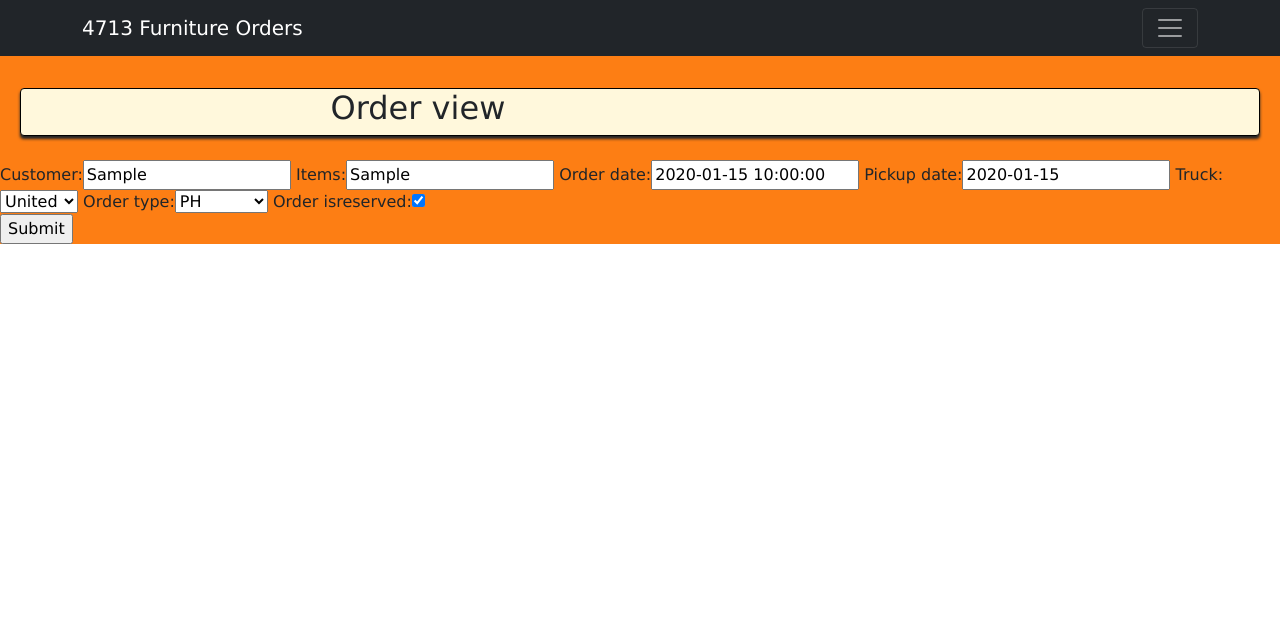
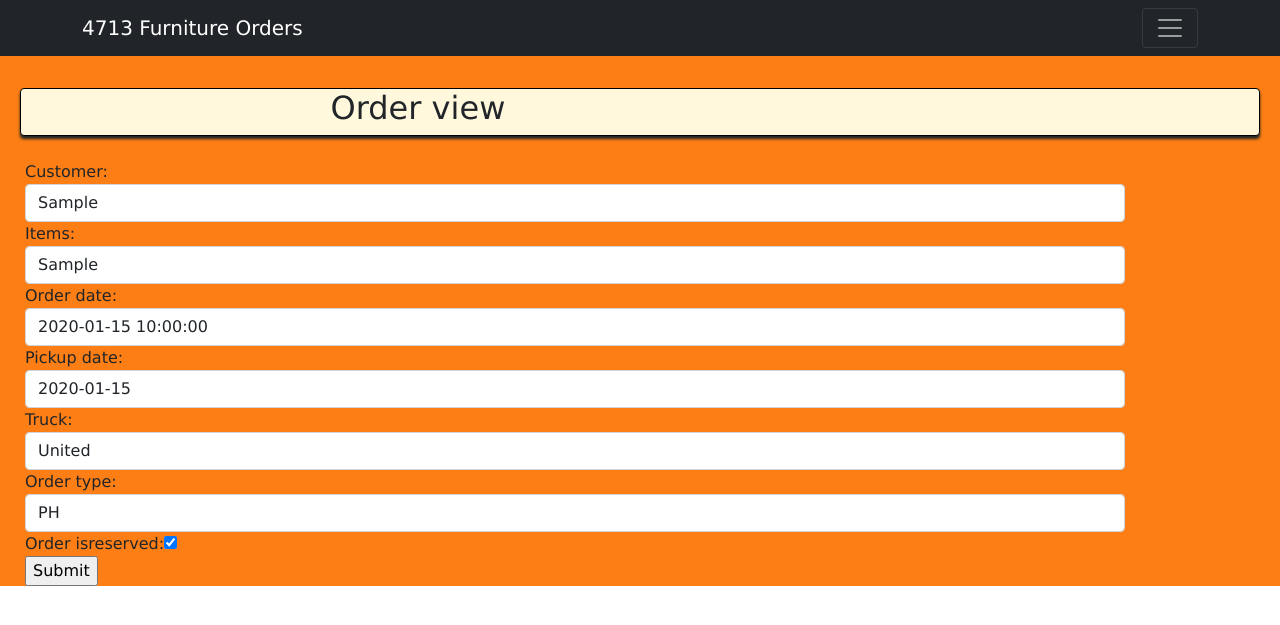
Before and after one commit to Murphy972/pricehold_db, a Django app: page /home/order-view/1/ in a window 1280 px wide. Shown: the top 625 px of the page. Run offline with Django 3.2, Linux system fonts and the light colour scheme; tables that the repository leaves empty hold one stand-in row (values such as "Sample post"); some libraries are stand-ins or nearby versions; some web fonts are replaced.

Commit message:
Order edit form styled

```diff
--- a/home/forms.py
+++ b/home/forms.py
@@ -1,9 +1,20 @@
 
 from django.forms import ModelForm
 from .models import Order
+from django import forms
 
 
 class OrderForm(ModelForm):
     class Meta:
         model = Order
         fields = '__all__'
+
+        widgets = {
+            'customer': forms.TextInput(attrs={'class': 'form-control order-view-param'}),
+            'items': forms.TextInput(attrs={'class': 'form-control'}),
+            'order_date': forms.DateTimeInput(attrs={'class': 'form-control'}),
+            'pickup_date': forms.TextInput(attrs={'class': 'form-control'}),
+            'truck': forms.Select(attrs={'class': 'form-control'}),
+            'order_type': forms.Select(attrs={'class': 'form-control'}),
+            'order_isreserved': forms.CheckboxInput(),
+        }
--- a/home/models.py
+++ b/home/models.py
@@ -49,7 +49,3 @@ class Order(models.Model):
 
     def id(self):
         return self.id
-
-#class OrderForm(ModelForm):
- #   class Meta:
- #       model = Order
--- a/home/templates/order_view.html
+++ b/home/templates/order_view.html
@@ -7,13 +7,17 @@
         <div class="offset-3"><h2>Order view</h2></div>
     </div>
     <br/>
-    <form sction="" method="POST">
-        {% csrf_token %}
-        <div class="form-group">
-            {{form}}
+        <div class="container order-view-container">
+            <div class="form-group">
+                <form section="" method="POST">
+                    {% csrf_token %}
+                    <div class="form-group">
+                        {{form}}
+                    </div>
+                    <input type="submit">
+                </form>
+            </div>
         </div>
-        <input type="submit">
-    </form>
 </div>
 
 {% endblock %}
--- a/static/style.css
+++ b/static/style.css
@@ -57,6 +57,15 @@ body {
     padding-right: 20px;
 }
 
+
+.order-view-container {
+
+    padding-left: 20px;
+    padding-right: 20px;
+    margin-left: 5px;
+    margin-right: 20px;
+}
+
 .edit-button {
     background-color: #fd7e14;
     margin-left: 10px;
@@ -64,7 +73,7 @@ body {
     color: white;
     border: 2px solid black;
     text-decoration: none;
-
+    text-align: center;
 }
 
 .short-nav: {
```
